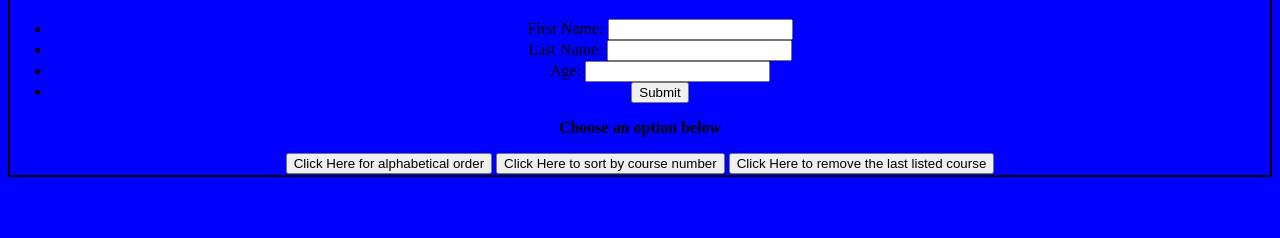
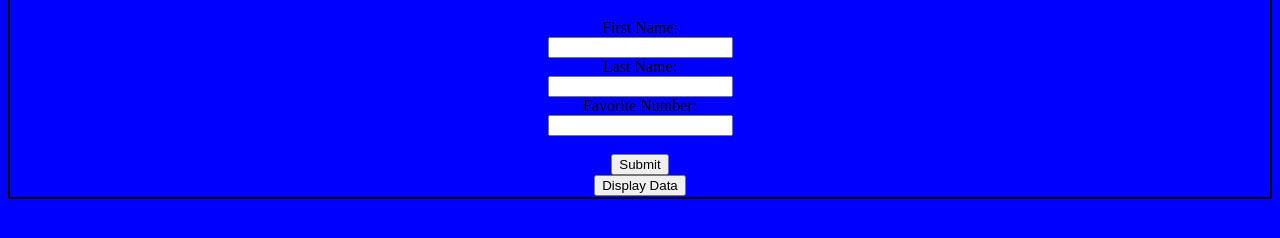
Before and after one commit to SeanReimerITMD462/ITMD-462-Lab-3, a plain HTML site: page index.html in a window 1280 px wide. Shown: the part 72-310 px from the top of the page. Drawn offline with Linux system fonts and the light colour scheme.

Commit message:
Update index.html
Polishing up the HTML form

```diff
--- a/index.html
+++ b/index.html
@@ -19,40 +19,26 @@
 	<!-- Creating a header for my index.html file -->
 	<h1>ITMD-462 Web Site App Development Lab 3</h1>
 
-    <!-- I am creating my HTML input form for the first name, last name, and age -->
+    <!-- I am creating my HTML input form for the first name, last name, and favorite number -->
     <form action = "/ITMD-462-Lab3-form-page" method = "post" autocomplete = "on">
-      <ul>
-	    <li>
-	      <label for="first_name">First Name:</label>
-          <input type="text" id="first_name" name="first_name"/>
-        </li>
-	    <li>
-		  <label for="last_name">Last Name:</label>
-		  <input type="text" id = "last_name" name="last_name"/>
-	    </li>
-	    <li>
-	      <label for="age">Age:</label>
-		  <input type="number" id="age" name="age"/>
-	    </li>
+	  <label for="first_name">First Name:</label><br>
+      <input type="text" id="first_name" name="first_name"/><br>
 
-	    <!-- I am creating the submit button -->
-	    <li class = "button">
-	     <button type = "submit">Submit</button>
-        </li>
-	  </ul>
+	  <label for="last_name">Last Name:</label><br>
+	  <input type="text" id = "last_name" name="last_name"/><br>
+
+	  <label for="age">Favorite Number:</label><br>
+	  <input type="number" id="age" name="age"/><br><br>
+
+	  <!-- I am creating the submit button -->
+	  <button type = "submit">Submit</button>
     </form>
 
     <!-- Connecting the JavaScript file to the HTML body -->
     <script src="script.js"></script>
 
-      <!-- Creating buttons that will sort through the courses array numerically, alphabetically, and to remove the last listed course -->
-      <p><b>Choose an option below</b></p>
-
-      <button onclick="sortName()">Click Here for alphabetical order </button>
-
-      <button onclick="sortNumber()">Click Here to sort by course number </button>
-
-      <button onclick="removeCourse()">Click Here to remove the last listed course </button>
+    <!-- Creating the 'display data' button -->
+    <button onclick="sortName()">Display Data </button>
 
   </body>
 </html>
```
